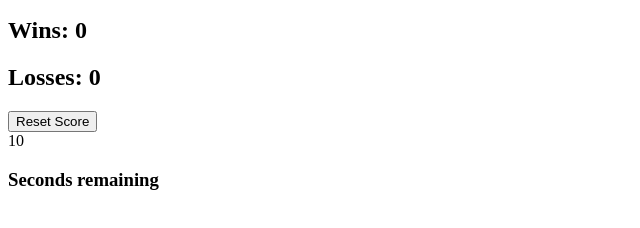
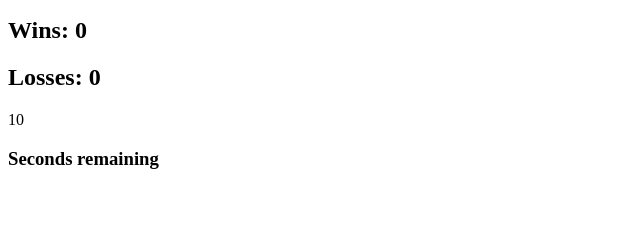
Before and after one commit to akaur09/word-guess, a plain HTML site: page index.html in a window 1280 px wide. Shown: the part 108-336 px from the top of the page, without its empty margins (0-640 px from the left). Drawn offline with Linux system fonts and the light colour scheme.

Commit message:
edit html

```diff
--- a/index.html
+++ b/index.html
@@ -26,7 +26,6 @@
                     <h2>Wins: <span class="win">0 </span></h2>
                     <h2>Losses: <span class="lose">0</span></h2>
                 </div>
-                    <button class="reset-game">Reset Score</button>
             </div>
                 <div class="timer">
                     <div class="timer-text">
```
